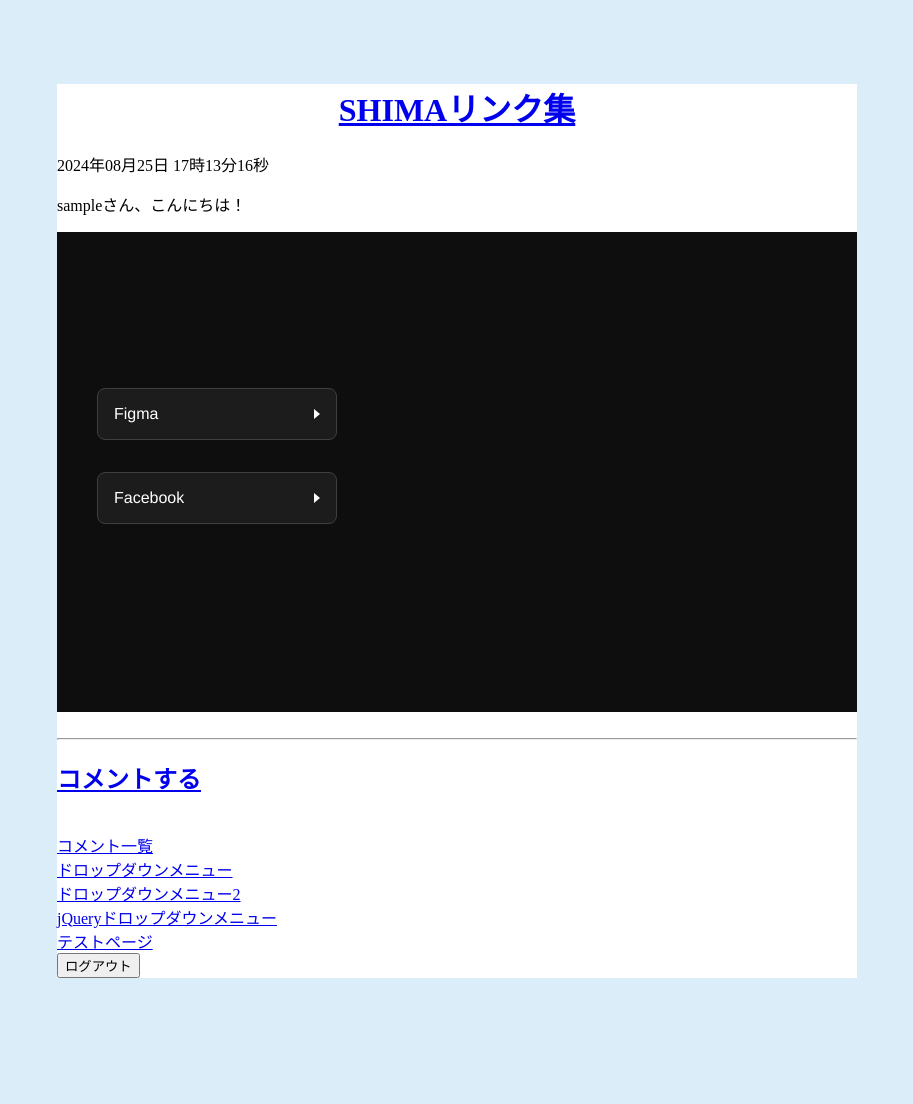
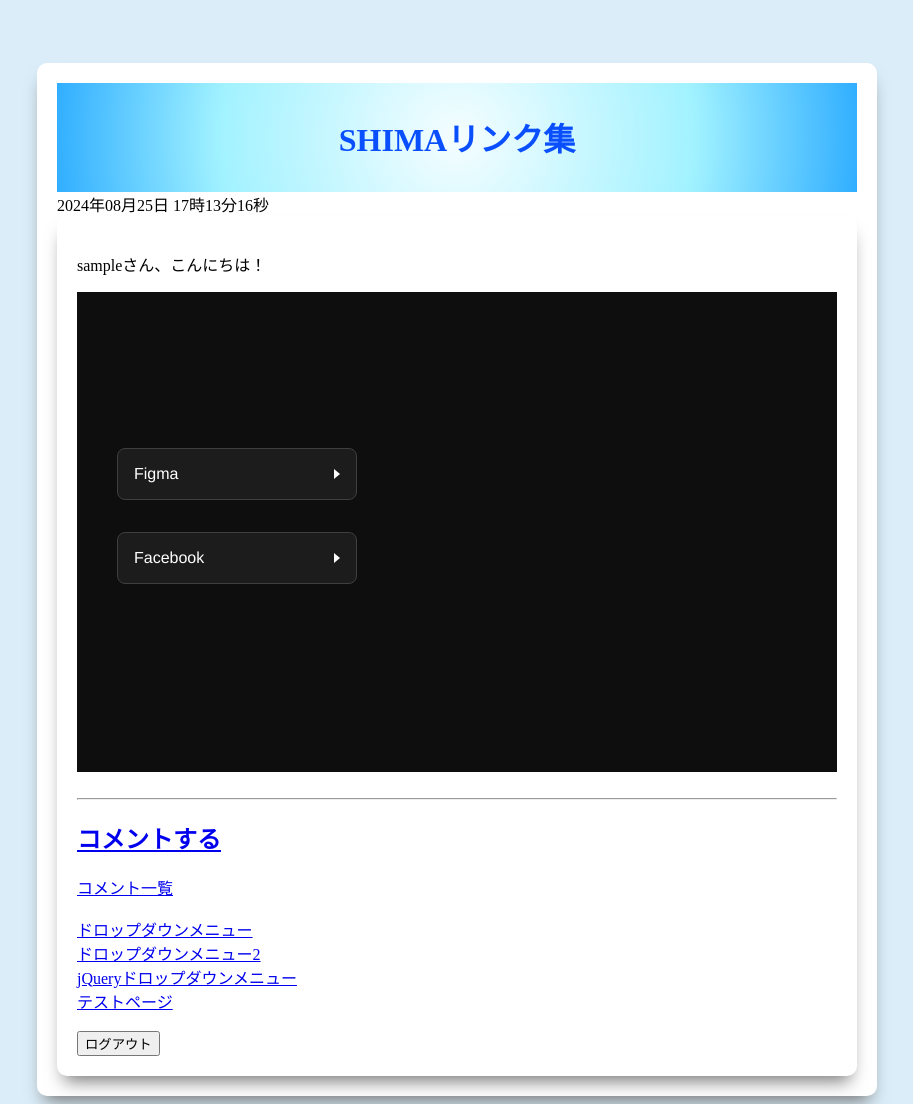
Before and after one commit to masaki-shima/link_page, a Django app: page / in a window 1280 px wide. Shown: the whole page, without its empty margins (183-1096 px from the left). Before the commit the page ends 978 px from the top, so only its background shows below. Run offline with Django 5.2, Linux system fonts and the light colour scheme; the visitor is signed in with stand-in values (Sample User, id 1).

Commit message:
style fix

```diff
--- a/static/css/style.css
+++ b/static/css/style.css
@@ -3,21 +3,31 @@
     padding-top: 55px;
 }
 
-.content {
+/* .content {
     max-width: 530px;
     margin: 0 auto;
     background-color: white;
     box-shadow: 0px 0px 90px 31px #ffffff;
     border-radius: 10px;
-}
-
-.header {
-    color: red;
-    text-align: center;
-}
+} */
 
 .linkWrapper {
     max-width: 800px;
     margin: 0 auto;
     background-color: white;
+    box-shadow: 0px 12px 18px -7px #777;
+    border-radius: 10px;
+    padding: 20px
 }
+
+.header {
+    text-align: center;
+    padding: 10px 0;
+    background: rgb(245,253,255);
+    background: radial-gradient(circle, rgba(245,253,255,1) 0%, rgba(161,242,255,1) 59%, rgba(48,174,255,1) 100%);
+}
+
+.header_a {
+    text-decoration: none;
+    color: rgb(10, 79, 254);
+}
--- a/templates/link_page/base.html
+++ b/templates/link_page/base.html
@@ -11,7 +11,7 @@
   <body>
     <div class="linkWrapper">
       <div class="header">
-        <h1><a href="{% url 'link_page:index' %}">SHIMAリンク集</a></h1>
+        <h1><a href="{% url 'link_page:index' %}" class="header_a">SHIMAリンク集</a></h1>
       </div>
       <div id="clock"></div>
       {% block content %}
--- a/templates/link_page/index.html
+++ b/templates/link_page/index.html
@@ -49,9 +49,8 @@
   {% comment %} コメント募集 {% endcomment %}
   <hr>
   <h2><a href="{% url 'link_page:page_create' %}">コメントする</a></h2>
-  <br>
   <a href="{% url 'link_page:comment_list' %}">コメント一覧</a>
-  <br>
+  <br><br>
   <a href="{% url 'link_page:dropdown00' %}">ドロップダウンメニュー</a>
   <br>
   <a href="{% url 'link_page:dropdown01' %}">ドロップダウンメニュー2</a>
@@ -59,7 +58,7 @@
   <a href="{% url 'link_page:jquery' %}">jQueryドロップダウンメニュー</a>
   <br>
   <a href="{% url 'link_page:test' %}">テストページ</a>
-  <br>
+  <br><br>
   <form action="{% url 'accounts:logout' %}" method="post">
     {% csrf_token %}
     <button type="submit">ログアウト</button>
```
